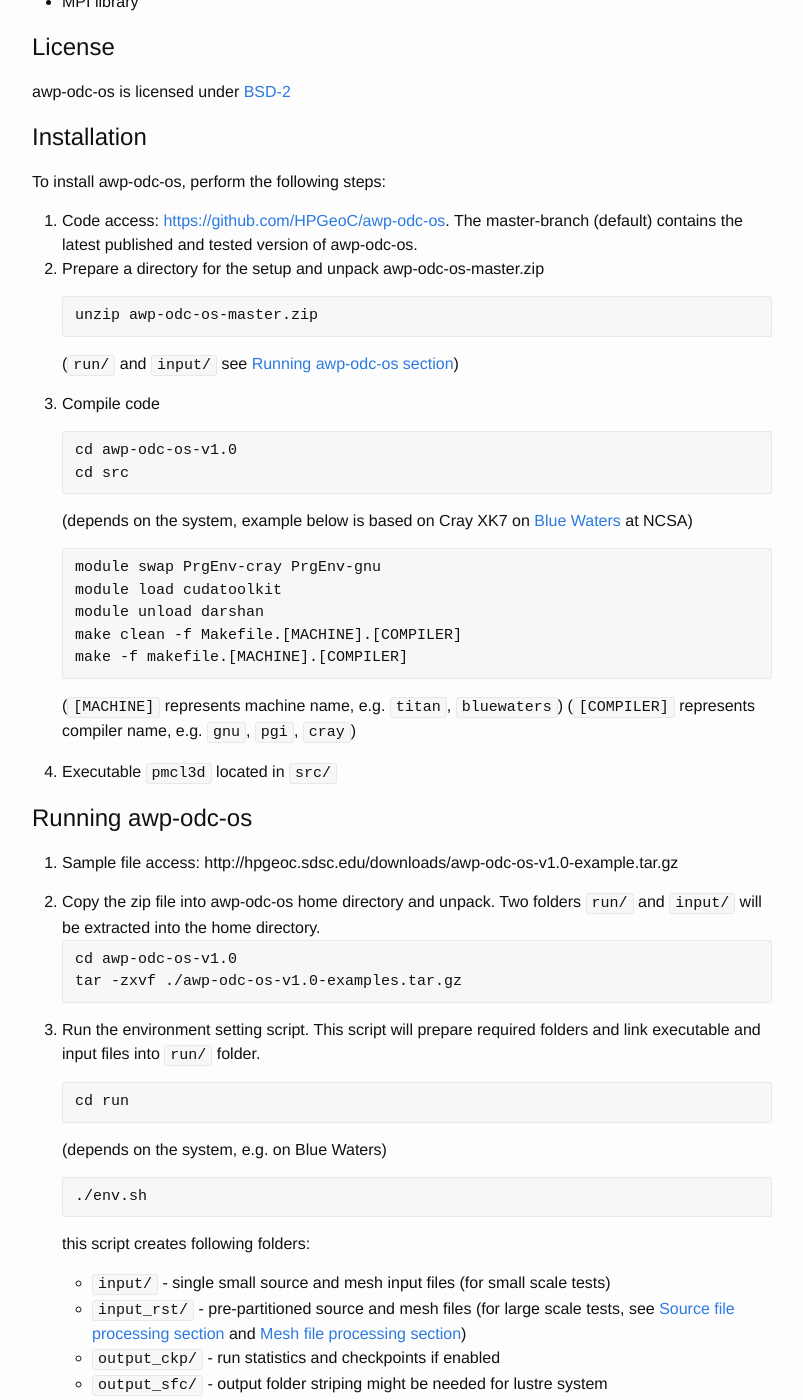
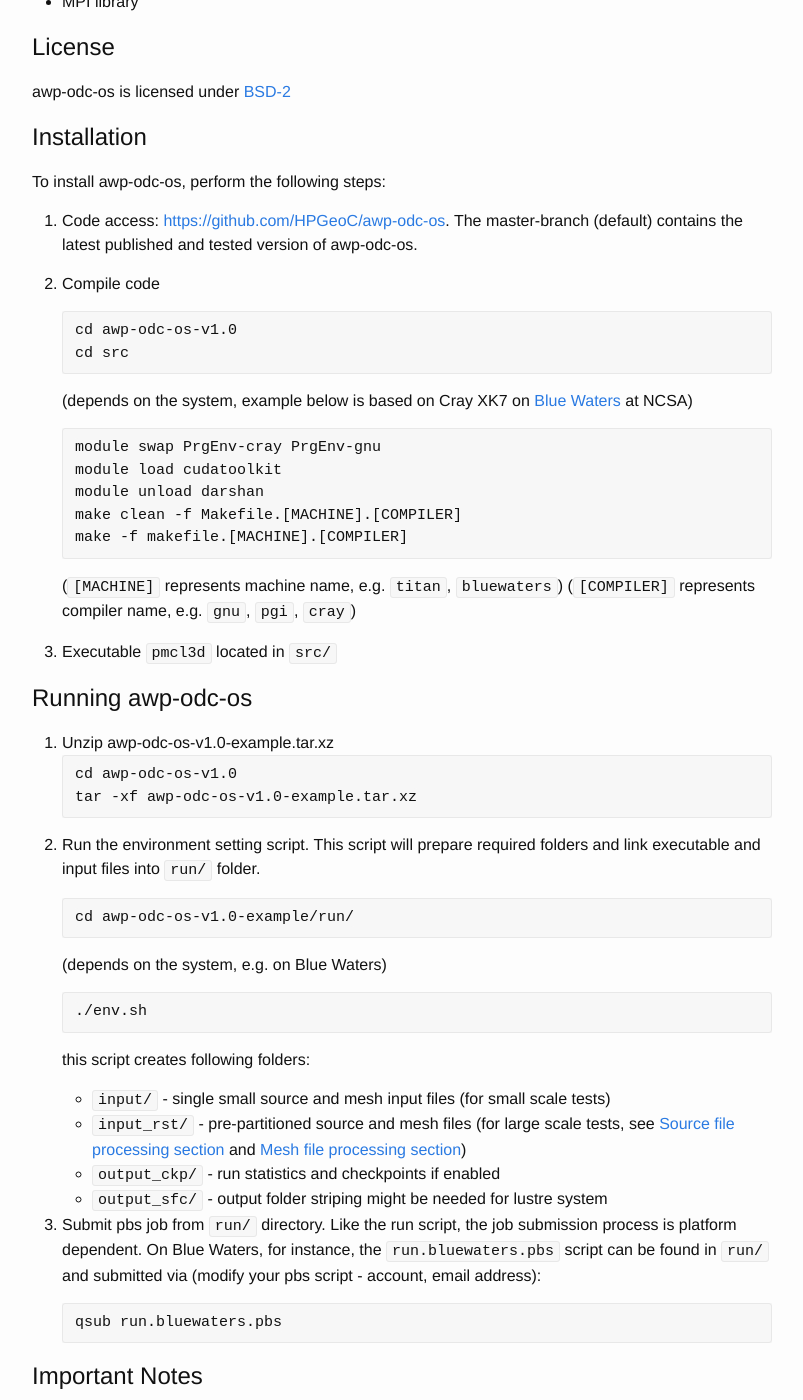
Before and after one commit to HPGeoC/awp-odc-os, a Jekyll site: the page built from doc.md, in a window 1280 px wide and 1400 px high, scrolled down 741 px. Shown: the whole window, without its empty margins (238-1041 px from the left). Built offline with Jekyll 4.4.1, drawn with Linux system fonts in a browser that asks for light colours.

Commit message:
Update doc.md with new awp-odc-example download instructions

````diff
--- a/doc.md
+++ b/doc.md
@@ -25,15 +25,8 @@
 To install awp-odc-os, perform the following steps:
 
 1. Code access: [https://github.com/HPGeoC/awp-odc-os](https://github.com/HPGeoC/awp-odc-os). The master-branch (default) contains the latest published and tested version of awp-odc-os.
-2. Prepare a directory for the setup and unpack awp-odc-os-master.zip
 
-   ```
-   unzip awp-odc-os-master.zip
-   ```
-
-   (```run/``` and ```input/``` see [Running awp-odc-os section](#running-awp-odc-os))
-
-3. Compile code
+2. Compile code
 
    ```
    cd awp-odc-os-v1.0
@@ -53,22 +46,20 @@
    (```[MACHINE]``` represents machine name, e.g. ```titan```, ```bluewaters```)
    (```[COMPILER]``` represents compiler name, e.g. ```gnu```, ```pgi```, ```cray```)
 
-4. Executable ```pmcl3d``` located in ```src/```
+3. Executable ```pmcl3d``` located in ```src/```
 
 # Running awp-odc-os
 
-1. Sample file access: http://hpgeoc.sdsc.edu/downloads/awp-odc-os-v1.0-example.tar.gz
-
-2. Copy the zip file into awp-odc-os home directory and unpack. Two folders ```run/``` and ```input/``` will be extracted into the home directory.
+1. Unzip awp-odc-os-v1.0-example.tar.xz
    ```
    cd awp-odc-os-v1.0
-   tar -zxvf ./awp-odc-os-v1.0-examples.tar.gz
+   tar -xf awp-odc-os-v1.0-example.tar.xz
    ```
 
-3. Run the environment setting script. This script will prepare required folders and link executable and input files into ```run/``` folder.
+2. Run the environment setting script. This script will prepare required folders and link executable and input files into ```run/``` folder.
 
    ```
-   cd run
+   cd awp-odc-os-v1.0-example/run/
    ```
 
    (depends on the system, e.g. on Blue Waters)
````
Also changed, not shown: other parts of doc.md (+1 -1 lines).
